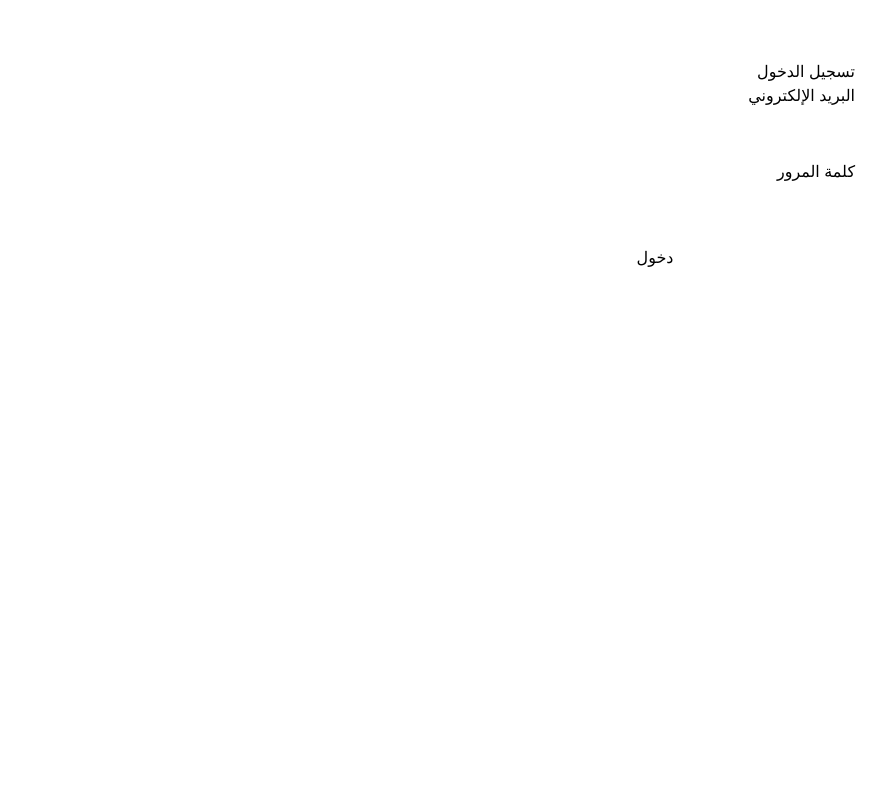
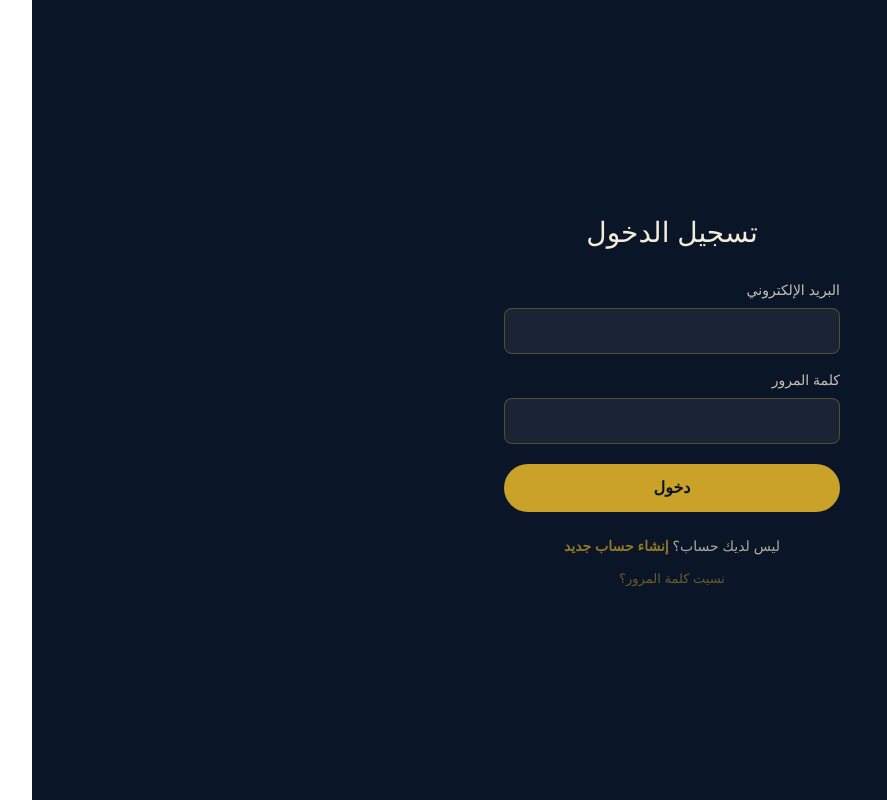
Before and after one commit to mdsamaunbillah/at-tamhid-website, a Next.js app: page /login in a window 1280 px wide. Shown: the whole page, without its empty margins (50-937 px from the left). Built offline with nearby package versions, Linux system fonts and the light colour scheme.

Commit message:
Refactor login page layout and error handling

```diff
--- a/app/login/page.jsx
+++ b/app/login/page.jsx
@@ -1,8 +1,11 @@
 "use client";
 import { useState } from "react";
+import { useRouter } from "next/navigation";
+import Link from "next/link";
 import { supabase } from "../../lib/supabaseClient";
 
 export default function LoginPage() {
+  const router = useRouter();
   const [email, setEmail] = useState("");
   const [password, setPassword] = useState("");
   const [message, setMessage] = useState("");
@@ -18,42 +21,73 @@ export default function LoginPage() {
     setLoading(false);
 
     if (error) {
-      setMessage("خطأ: " + error.message);
+      if (error.message.includes("Email not confirmed")) {
+        setMessage("يرجى تأكيد بريدك الإلكتروني أولاً. تحقق من صندوق الوارد.");
+      } else if (error.message.includes("Invalid login credentials")) {
+        setMessage("البريد الإلكتروني أو كلمة المرور غير صحيحة.");
       } else {
-      // এখানে পরে dashboard পেজে redirect করানো হবে
-      setMessage("تم تسجيل الدخول بنجاح!");
+        setMessage("حدث خطأ: " + error.message);
       }
+      return;
+    }
+
+    router.push("/dashboard");
   }
 
   return (
-    <div dir="rtl" style={{ maxWidth: 400, margin: "60px auto", fontFamily: "sans-serif" }}>
-      <h1>تسجيل الدخول</h1>
+    <div dir="rtl" style={{ minHeight: "100vh", background: "#0A1628", color: "#F3ECD8", display: "flex", alignItems: "center", justifyContent: "center", fontFamily: "sans-serif" }}>
+      <div style={{ maxWidth: 400, width: "100%", padding: 32 }}>
+        <h1 style={{ fontSize: 28, marginBottom: 24, textAlign: "center" }}>تسجيل الدخول</h1>
+
         <form onSubmit={handleLogin}>
-        <div style={{ marginBottom: 12 }}>
-          <label>البريد الإلكتروني</label>
+          <div style={{ marginBottom: 14 }}>
+            <label style={{ fontSize: 14, opacity: 0.8 }}>البريد الإلكتروني</label>
             <input
               type="email"
               value={email}
               onChange={(e) => setEmail(e.target.value)}
               required
-            style={{ width: "100%", padding: 8 }}
+              style={{ width: "100%", padding: 10, marginTop: 6, borderRadius: 8, border: "1px solid #C9A22755", background: "#F3ECD811", color: "#F3ECD8" }}
             />
           </div>
-        <div style={{ marginBottom: 12 }}>
-          <label>كلمة المرور</label>
+          <div style={{ marginBottom: 20 }}>
+            <label style={{ fontSize: 14, opacity: 0.8 }}>كلمة المرور</label>
             <input
               type="password"
               value={password}
               onChange={(e) => setPassword(e.target.value)}
               required
-            style={{ width: "100%", padding: 8 }}
+              style={{ width: "100%", padding: 10, marginTop: 6, borderRadius: 8, border: "1px solid #C9A22755", background: "#F3ECD811", color: "#F3ECD8" }}
             />
           </div>
-        <button type="submit" disabled={loading} style={{ width: "100%", padding: 10 }}>
+          <button
+            type="submit"
+            disabled={loading}
+            style={{ width: "100%", padding: 12, borderRadius: 30, background: "#C9A227", color: "#0A1628", border: "none", fontWeight: "bold", cursor: "pointer" }}
+          >
             {loading ? "..." : "دخول"}
           </button>
         </form>
-      {message && <p style={{ marginTop: 16 }}>{message}</p>}
+
+        {message && (
+          <p style={{ marginTop: 20, textAlign: "center", color: "#C9A227", fontSize: 14, lineHeight: 1.6 }}>
+            {message}
+          </p>
+        )}
+
+        <p style={{ marginTop: 24, textAlign: "center", fontSize: 14, opacity: 0.7 }}>
+          ليس لديك حساب؟{" "}
+          <Link href="/signup" style={{ color: "#C9A227", fontWeight: "bold" }}>
+            إنشاء حساب جديد
+          </Link>
+        </p>
+
+        <p style={{ marginTop: 12, textAlign: "center", fontSize: 13, opacity: 0.5 }}>
+          <Link href="/forgot-password" style={{ color: "#C9A227" }}>
+            نسيت كلمة المرور؟
+          </Link>
+        </p>
+      </div>
     </div>
   );
 }
```
Lines whose indentation alone changed are shown as unchanged.
